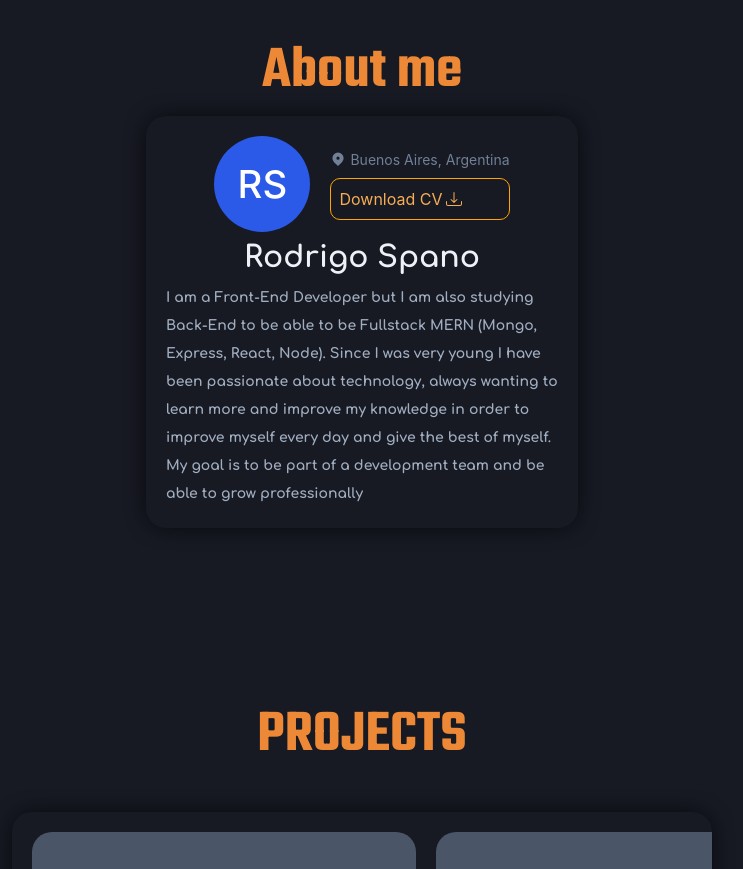
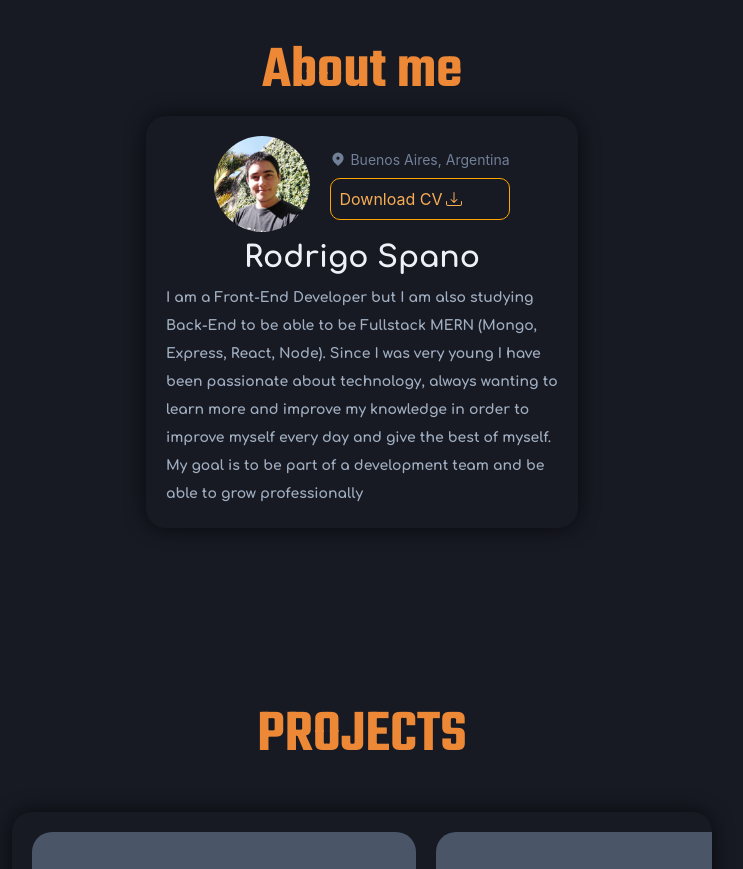
Before and after one commit to RodrigoSpano/Portfolio, a Next.js app: page / in a window 1280 px wide. Shown: the part 1400-2269 px from the top of the page, without its empty margins (278-1021 px from the left). Built offline with nearby package versions, Linux system fonts and the light colour scheme.

Commit message:
agregue foto

```diff
--- a/components/aboutme/Me.jsx
+++ b/components/aboutme/Me.jsx
@@ -30,7 +30,7 @@ function Me() {
         <Stack p={5} borderRadius={20} bgColor='gray.900' boxShadow='0px 0px 22px -3px rgba(0,0,0,0.8)' >
 
           <Flex justifyContent='center' alignItems='center' gap={5}>
-            <Avatar name='Rodrigo Spano' src='' size='xl' />
+            <Avatar name='Rodrigo Spano' src='/assets/foto.jpeg' size='xl' />
             <Flex direction='column' gap={2} justifyContent='center'>
               <Stack color='gray.500' flexDirection='row' alignItems='center' gap={1} >
                 <HiLocationMarker />
```
Also changed, not shown: public/assets/foto.jpeg (added).
